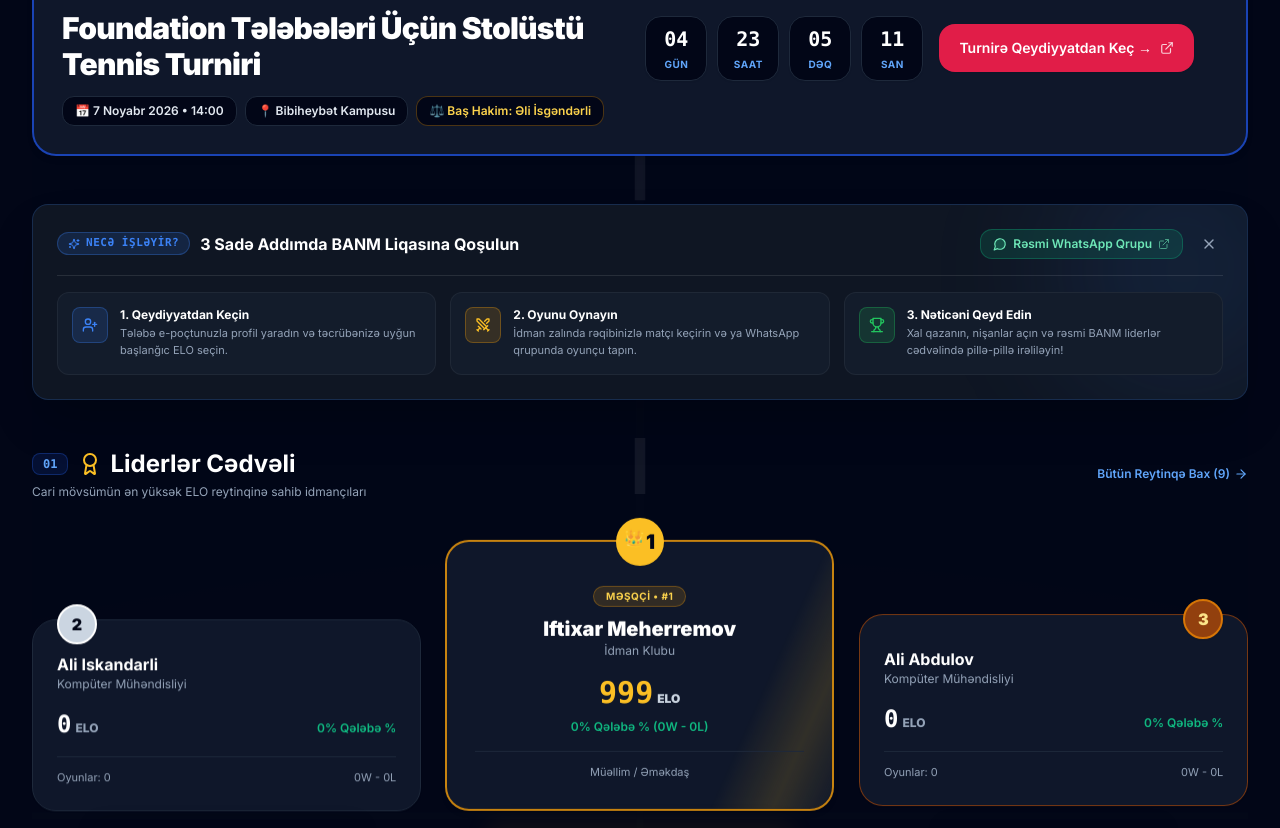
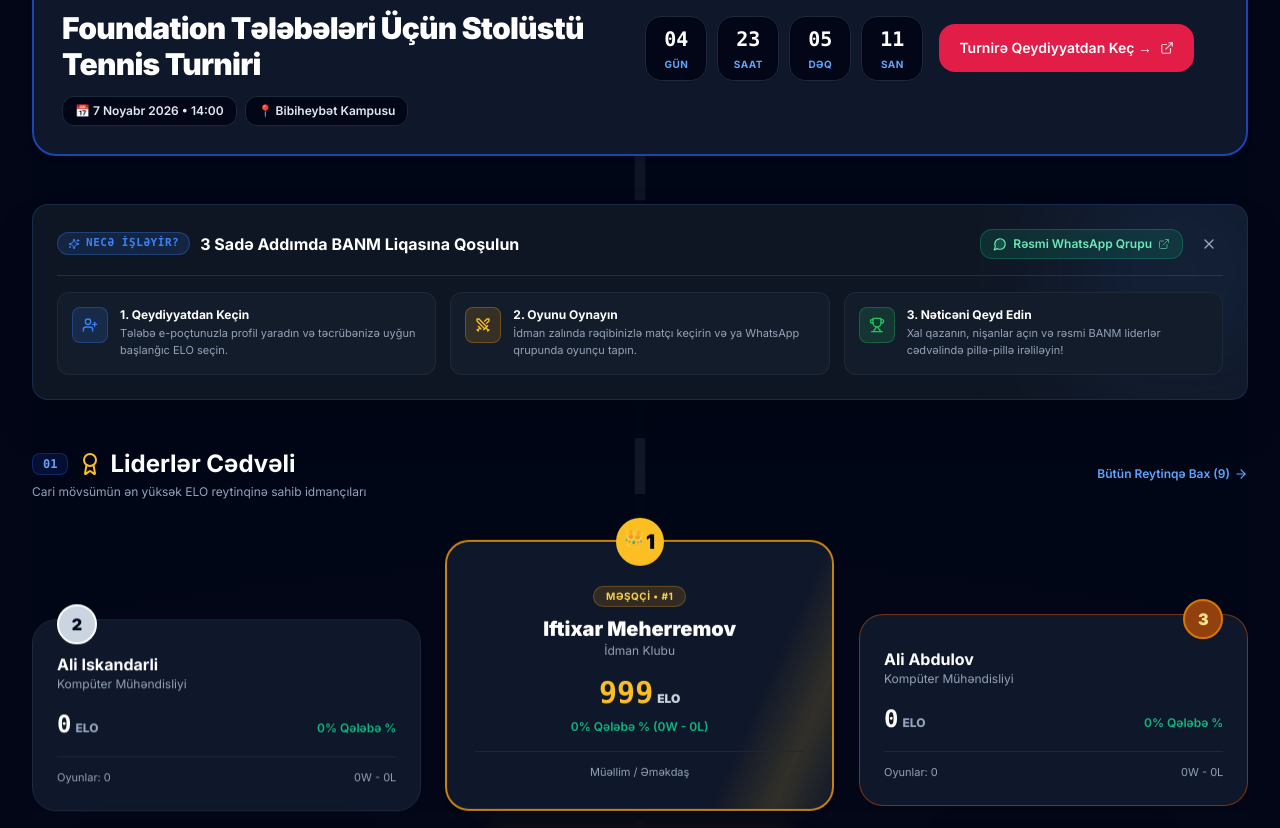
Before and after one commit to Ali0lo/bhos-tennis, a Next.js app: page / in a window 1280 px wide. Shown: the part 1027-1855 px from the top of the page. Built offline with nearby package versions, Linux system fonts and the light colour scheme; no server answers; the database is empty.

Commit message:
fix(tournament): remove referee badge from Foundation banner

```diff
--- a/components/FoundationTournamentBanner.tsx
+++ b/components/FoundationTournamentBanner.tsx
@@ -166,9 +166,6 @@ export default function FoundationTournamentBanner() {
             <span className="inline-flex items-center gap-1.5 px-3 py-1.5 rounded-xl bg-slate-950 border border-slate-800 text-xs font-semibold text-slate-200">
               <span>📍 Bibiheybət Kampusu</span>
             </span>
-            <span className="inline-flex items-center gap-1.5 px-3 py-1.5 rounded-xl bg-slate-950 border border-amber-500/30 text-xs font-semibold text-amber-300">
-              <span>⚖️ Baş Hakim: Əli İsgəndərli</span>
-            </span>
           </div>
 
           {ineligibleWarning && isIneligibleUser && (
@@ -265,7 +262,7 @@ export default function FoundationTournamentBanner() {
             </div>
 
             <p className="text-xs sm:text-sm text-slate-300 leading-relaxed">
-              7 Noyabr saat 14:00-da (Bakı vaxtı ilə) Bibiheybət kampusunda keçiriləcək bu turnirdə <strong>yalnız 2026-cı il qəbul (Foundation / Hazırlıq kursu)</strong> tələbələri iştirak edə bilər. Turnirin baş hakimi: <strong>Əli İsgəndərli</strong>.
+              7 Noyabr saat 14:00-da (Bakı vaxtı ilə) Bibiheybət kampusunda keçiriləcək bu turnirdə <strong>yalnız 2026-cı il qəbul (Foundation / Hazırlıq kursu)</strong> tələbələri iştirak edə bilər. Yuxarı kurs tələbələrinin müraciətləri qeydiyyata alınmır.
             </p>
 
             <label className="flex items-start gap-3 p-3.5 rounded-2xl bg-slate-950 border border-slate-800 hover:border-blue-600/50 cursor-pointer transition select-none">
```
